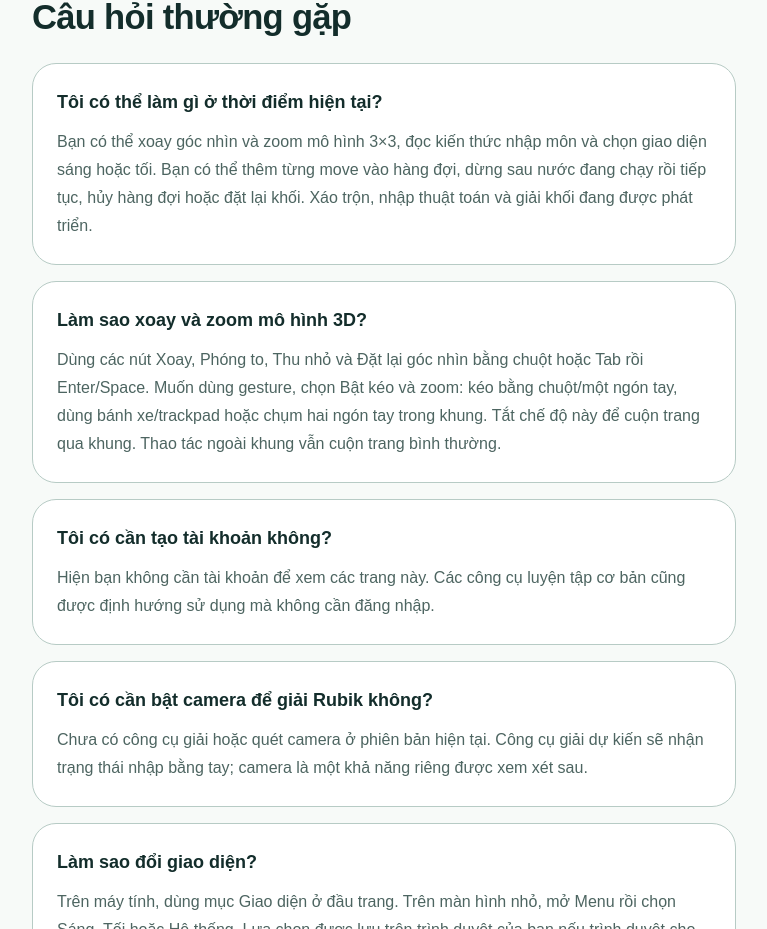
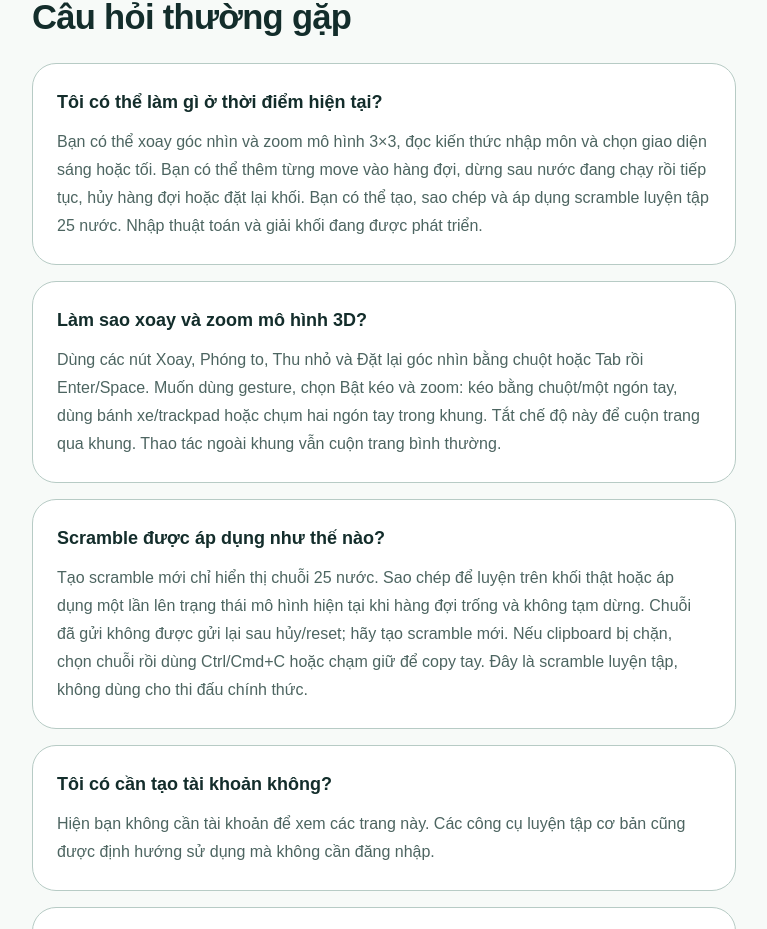
Before and after one commit to ShanChen6/shanbik, a Next.js app: page /help in a window 1280 px wide. Shown: the part 533-1462 px from the top of the page, without its empty margins (32-799 px from the left). Built offline with nearby package versions, Linux system fonts and the light colour scheme.

Commit message:
feat: add practice scramble generation clipboard and apply-once flow

```diff
--- a/src/app/help/page.tsx
+++ b/src/app/help/page.tsx
@@ -11,12 +11,17 @@ const questions = [
   {
     question: "Tôi có thể làm gì ở thời điểm hiện tại?",
     answer:
-      "Bạn có thể xoay góc nhìn và zoom mô hình 3×3, đọc kiến thức nhập môn và chọn giao diện sáng hoặc tối. Bạn có thể thêm từng move vào hàng đợi, dừng sau nước đang chạy rồi tiếp tục, hủy hàng đợi hoặc đặt lại khối. Xáo trộn, nhập thuật toán và giải khối đang được phát triển.",
+      "Bạn có thể xoay góc nhìn và zoom mô hình 3×3, đọc kiến thức nhập môn và chọn giao diện sáng hoặc tối. Bạn có thể thêm từng move vào hàng đợi, dừng sau nước đang chạy rồi tiếp tục, hủy hàng đợi hoặc đặt lại khối. Bạn có thể tạo, sao chép và áp dụng scramble luyện tập 25 nước. Nhập thuật toán và giải khối đang được phát triển.",
   },
   {
     question: "Làm sao xoay và zoom mô hình 3D?",
     answer:
       "Dùng các nút Xoay, Phóng to, Thu nhỏ và Đặt lại góc nhìn bằng chuột hoặc Tab rồi Enter/Space. Muốn dùng gesture, chọn Bật kéo và zoom: kéo bằng chuột/một ngón tay, dùng bánh xe/trackpad hoặc chụm hai ngón tay trong khung. Tắt chế độ này để cuộn trang qua khung. Thao tác ngoài khung vẫn cuộn trang bình thường.",
+  },
+  {
+    question: "Scramble được áp dụng như thế nào?",
+    answer:
+      "Tạo scramble mới chỉ hiển thị chuỗi 25 nước. Sao chép để luyện trên khối thật hoặc áp dụng một lần lên trạng thái mô hình hiện tại khi hàng đợi trống và không tạm dừng. Chuỗi đã gửi không được gửi lại sau hủy/reset; hãy tạo scramble mới. Nếu clipboard bị chặn, chọn chuỗi rồi dùng Ctrl/Cmd+C hoặc chạm giữ để copy tay. Đây là scramble luyện tập, không dùng cho thi đấu chính thức.",
   },
   {
     question: "Tôi có cần tạo tài khoản không?",
--- a/src/app/practice/page.tsx
+++ b/src/app/practice/page.tsx
@@ -41,7 +41,7 @@ export default function PracticePage() {
             Luyện tập theo từng bước
           </h2>
           <ul className="mt-4 list-disc space-y-3 pl-5 text-muted">
-            <li>Tạo chuỗi xáo trộn cho khối 3×3.</li>
+            <li>Nhập và phát chuỗi thuật toán của bạn.</li>
             <li>Nhập màu các mặt bằng tay.</li>
             <li>Phát lời giải từng nước đi.</li>
           </ul>
--- /dev/null
+++ b/src/features/cube/scramble/clipboard.ts
@@ -0,0 +1,13 @@
+/** No execCommand fallback: failure leaves the visible readonly text for manual copy. */
+export async function copyScramble(
+  text: string,
+  write?: (text: string) => Promise<void>,
+) {
+  try {
+    if (!write) return false;
+    await write(text);
+    return true;
+  } catch {
+    return false;
+  }
+}
--- /dev/null
+++ b/src/features/cube/scramble/generate.ts
@@ -0,0 +1,62 @@
+import { FACE_ORDER } from "../core/constants";
+import { serializeAlgorithm, type CubeAlgorithm } from "../core/notation";
+import type { CubeFace } from "../core/types";
+
+export const SCRAMBLE_LENGTH = 25;
+export type RandomIndex = (upperExclusive: number) => number;
+export type PracticeScramble = Readonly<{
+  kind: "random-move-3x3";
+  moves: CubeAlgorithm;
+  notation: string;
+}>;
+const AXIS: Record<CubeFace, string> = {
+  U: "y",
+  D: "y",
+  R: "x",
+  L: "x",
+  F: "z",
+  B: "z",
+};
+
+/** Rejection sampling avoids modulo bias; called only on explicit client generation. */
+export function secureRandomIndex(upperExclusive: number): number {
+  if (
+    !Number.isSafeInteger(upperExclusive) ||
+    upperExclusive < 1 ||
+    upperExclusive > 0x100000000
+  )
+    throw new RangeError("Invalid random range.");
+  const values = new Uint32Array(1);
+  const limit = Math.floor(0x100000000 / upperExclusive) * upperExclusive;
+  do {
+    globalThis.crypto.getRandomValues(values);
+  } while (values[0] >= limit);
+  return values[0] % upperExclusive;
+}
+
+/** Practice random-move generator. No claim of uniform random-state or competition use. */
+export function generatePracticeScramble(
+  randomIndex: RandomIndex = secureRandomIndex,
+): PracticeScramble {
+  const choose = (size: number) => {
+    const value = randomIndex(size);
+    if (!Number.isInteger(value) || value < 0 || value >= size)
+      throw new RangeError("Random source returned an invalid index.");
+    return value;
+  };
+  const moves = [];
+  let previousAxis = "";
+  for (let index = 0; index < SCRAMBLE_LENGTH; index++) {
+    const eligible = FACE_ORDER.filter((face) => AXIS[face] !== previousAxis);
+    const face = eligible[choose(eligible.length)];
+    const turns = ([1, -1, 2] as const)[choose(3)];
+    moves.push(Object.freeze({ face, turns }));
+    previousAxis = AXIS[face];
+  }
+  const frozen = Object.freeze(moves);
+  return Object.freeze({
+    kind: "random-move-3x3",
+    moves: frozen,
+    notation: serializeAlgorithm(frozen),
+  });
+}
--- /dev/null
+++ b/src/features/cube/scramble/scramble-panel.tsx
@@ -0,0 +1,116 @@
+"use client";
+
+import { useRef, useState, useSyncExternalStore } from "react";
+import { Button } from "@/components/ui/button";
+import type { CubeAlgorithm } from "../core/notation";
+import { copyScramble } from "./clipboard";
+import { createScrambleSession } from "./session";
+
+export function ScramblePanel({
+  canApply,
+  enqueue,
+}: {
+  canApply: boolean;
+  enqueue: (moves: CubeAlgorithm) => boolean;
+}) {
+  const [session] = useState(() => createScrambleSession());
+  const snapshot = useSyncExternalStore(
+    session.subscribe,
+    session.getSnapshot,
+    session.getServerSnapshot,
+  );
+  const [message, setMessage] = useState("");
+  const [error, setError] = useState("");
+  const text = useRef<HTMLTextAreaElement>(null);
+  const create = () => {
+    setMessage("");
+    setError("");
+    try {
+      session.generate();
+    } catch {
+      setError(
+        "Chưa tạo được scramble. Hãy thử lại trên trình duyệt hỗ trợ Web Crypto.",
+      );
+    }
+  };
+  const copy = async () => {
+    if (!snapshot) return;
+    const current = snapshot;
+    const write = navigator.clipboard?.writeText
+      ? (value: string) => navigator.clipboard.writeText(value)
+      : undefined;
+    const success = await copyScramble(current.scramble.notation, write);
+    if (session.getSnapshot()?.id !== current.id) return;
+    setMessage(
+      success
+        ? "Đã sao chép scramble."
+        : "Không thể sao chép tự động. Chọn chuỗi rồi dùng Ctrl/Cmd+C hoặc chạm giữ để sao chép.",
+    );
+    if (!success) {
+      text.current?.focus();
+      text.current?.select();
+    }
+  };
+  return (
+    <section
+      aria-label="Scramble 3×3"
+      className="mt-4 space-y-3 rounded-panel border border-border p-4"
+    >
+      <h3 className="text-lg font-semibold">Scramble luyện tập 3×3</h3>
+      <p className="text-sm text-muted">
+        25 nước ngẫu nhiên để luyện tập. Chuỗi hiển thị trước khi áp dụng; không
+        dùng làm scramble thi đấu chính thức.
+      </p>
+      <div className="flex flex-wrap gap-2">
+        <Button variant="secondary" onClick={create}>
+          Tạo scramble mới
+        </Button>
+        <Button variant="secondary" disabled={!snapshot} onClick={copy}>
+          Sao chép scramble
+        </Button>
+        <Button
+          disabled={!snapshot || snapshot.applied || !canApply}
+          onClick={() => {
+            setError("");
+            if (!session.apply(enqueue) && !session.getSnapshot()?.applied)
+              setError(
+                "Chưa áp dụng được. Hãy chờ hàng đợi trống rồi thử lại.",
+              );
+          }}
+        >
+          Áp dụng scramble
+        </Button>
+      </div>
+      {snapshot && (
+        <>
+          <label className="flex flex-col gap-1 text-sm font-semibold">
+            Chuỗi scramble
+            <textarea
+              ref={text}
+              className="ui-input min-h-24 w-full resize-y font-mono"
+              readOnly
+              rows={3}
+              value={snapshot.scramble.notation}
+              spellCheck={false}
+            />
+          </label>
+          <p role="status" className="text-sm text-muted">
+            {snapshot.applied
+              ? "Scramble đã gửi vào hàng đợi. Tạo scramble mới để áp dụng lần tiếp theo."
+              : "Chưa áp dụng. Áp dụng lên trạng thái hiện tại khi mô hình sẵn sàng và hàng đợi trống, không tạm dừng."}
+          </p>
+        </>
+      )}
+      {message && (
+        <p role="status" className="text-sm text-muted">
+          {message}
+        </p>
+      )}
+      {error && (
+        <p role="alert" className="text-sm text-danger">
+          {error}
+        </p>
+      )}
+    </section>
+  );
+}
--- /dev/null
+++ b/src/features/cube/scramble/session.ts
@@ -0,0 +1,48 @@
+import type { CubeAlgorithm } from "../core/notation";
+import { generatePracticeScramble, type PracticeScramble } from "./generate";
+
+type ScrambleSnapshot = Readonly<{
+  id: number;
+  scramble: PracticeScramble;
+  applied: boolean;
+}> | null;
+
+/** Presentation state only; the queue remains the sole owner of puzzle state. */
+export function createScrambleSession(generate = generatePracticeScramble) {
+  let snapshot: ScrambleSnapshot = null;
+  let serial = 0;
+  let applying = false;
+  const listeners = new Set<() => void>();
+  const publish = (next: ScrambleSnapshot) => {
+    snapshot = next;
+    listeners.forEach((notify) => notify());
+  };
+  return {
+    getSnapshot: () => snapshot,
+    getServerSnapshot: (): ScrambleSnapshot => null,
+    subscribe(notify: () => void) {
+      listeners.add(notify);
+      return () => {
+        listeners.delete(notify);
+      };
+    },
+    generate() {
+      const scramble = generate(); // Failure preserves the previous displayed scramble.
+      publish(Object.freeze({ id: ++serial, scramble, applied: false }));
+    },
+    apply(enqueue: (moves: CubeAlgorithm) => boolean) {
+      if (!snapshot || snapshot.applied || applying) return false;
+      const current = snapshot;
+      applying = true;
+      try {
+        if (!enqueue(current.scramble.moves)) return false;
+        // A queue listener may have generated a different scramble during enqueue.
+        if (snapshot === current)
+          publish(Object.freeze({ ...current, applied: true }));
+        return true;
+      } finally {
+        applying = false;
+      }
+    },
+  };
+}
--- a/src/features/cube/viewer/practice-cube.tsx
+++ b/src/features/cube/viewer/practice-cube.tsx
@@ -3,8 +3,9 @@
 import { useEffect, useState, useSyncExternalStore } from "react";
 import { Button } from "@/components/ui/button";
 import { FACE_ORDER } from "../core/constants";
-import { serializeAlgorithm } from "../core/notation";
+import { serializeAlgorithm, type CubeAlgorithm } from "../core/notation";
 import { isCubeSolved } from "../core/state";
+import { ScramblePanel } from "../scramble/scramble-panel";
 import { CubeViewport } from "./cube-viewport";
 import { createMoveQueuePlayer, MAX_QUEUE_MOVES } from "./move-queue";
 
@@ -51,7 +52,19 @@ export function PracticeCube() {
         : `Hàng đợi đã đạt ${MAX_QUEUE_MOVES} nước. Hãy chờ hoặc hủy hàng đợi.`,
     );
   };
+  const enqueueScramble = (batch: CubeAlgorithm) => {
+    const current = player.getSnapshot();
+    if (!ready || current.active || current.pending.length || current.paused)
+      return false;
+    player.setReducedMotion(reducedMotion);
+    return player.enqueue(batch);
+  };
   const controls = (
+    <>
+      <ScramblePanel
+        canApply={ready && !outstanding && !snapshot.paused}
+        enqueue={enqueueScramble}
+      />
       <section aria-label="Xoay từng mặt" className="mt-4 space-y-3">
         <div className="flex flex-wrap items-end gap-2">
           <label className="flex min-w-24 flex-col gap-1 text-sm font-semibold">
@@ -105,8 +118,8 @@ export function PracticeCube() {
             : snapshot.paused
               ? "Hàng đợi đang dừng. "
               : "Sẵn sàng. "}
-        Đã hoàn tất {snapshot.completed} nước. Còn chờ {snapshot.pending.length}{" "}
-        nước.
+          Đã hoàn tất {snapshot.completed} nước. Còn chờ{" "}
+          {snapshot.pending.length} nước.
           {snapshot.paused && snapshot.active
             ? " Sẽ dừng khi nước hiện tại hoàn tất."
             : ""}
@@ -135,6 +148,7 @@ export function PracticeCube() {
           khối trở về solved.
         </p>
       </section>
+    </>
   );
   return (
     <CubeViewport
```
Also changed, not shown: 6 other files (tests, documents, lock files or other folders). Lines whose indentation alone changed are shown as unchanged.
